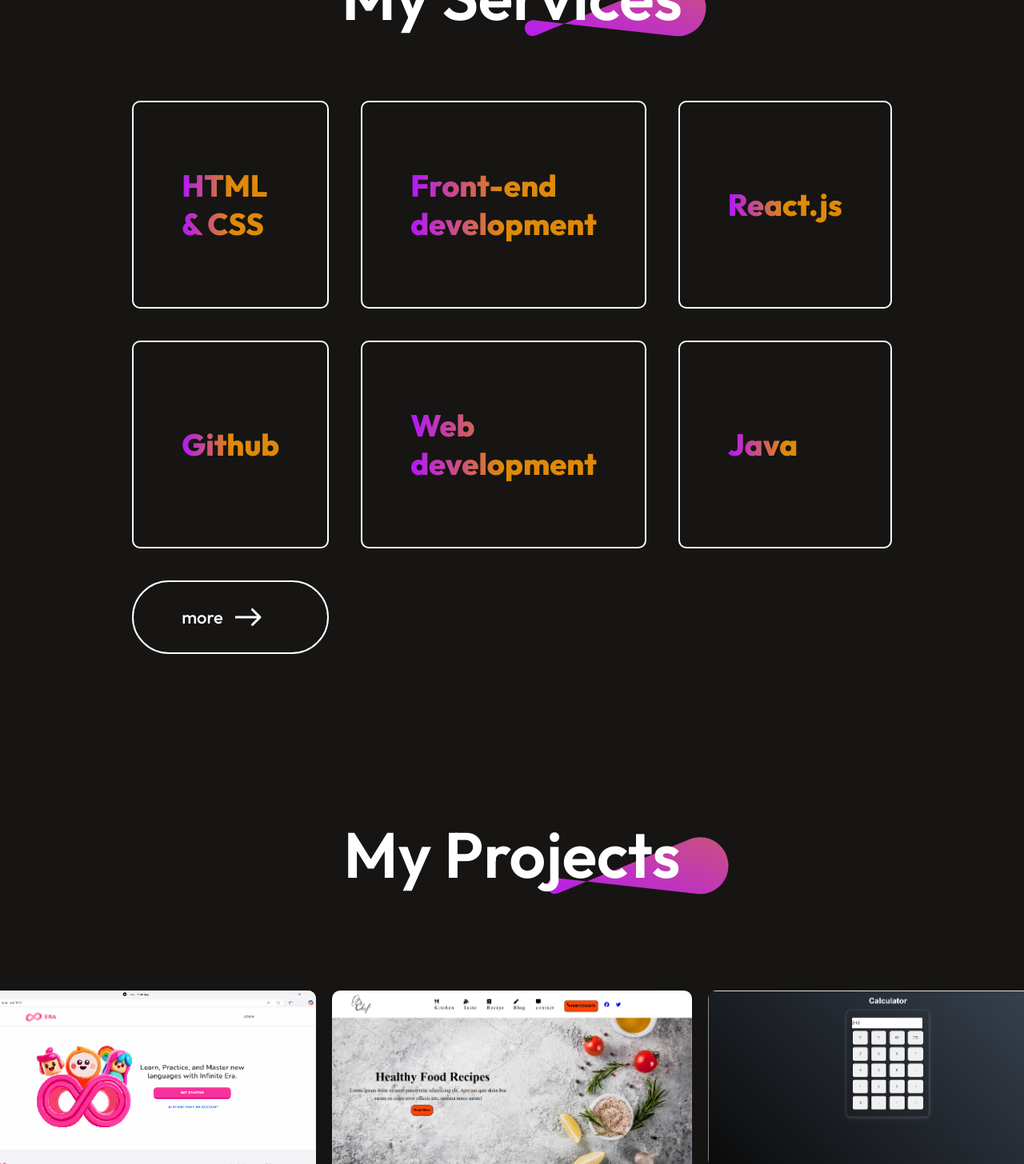
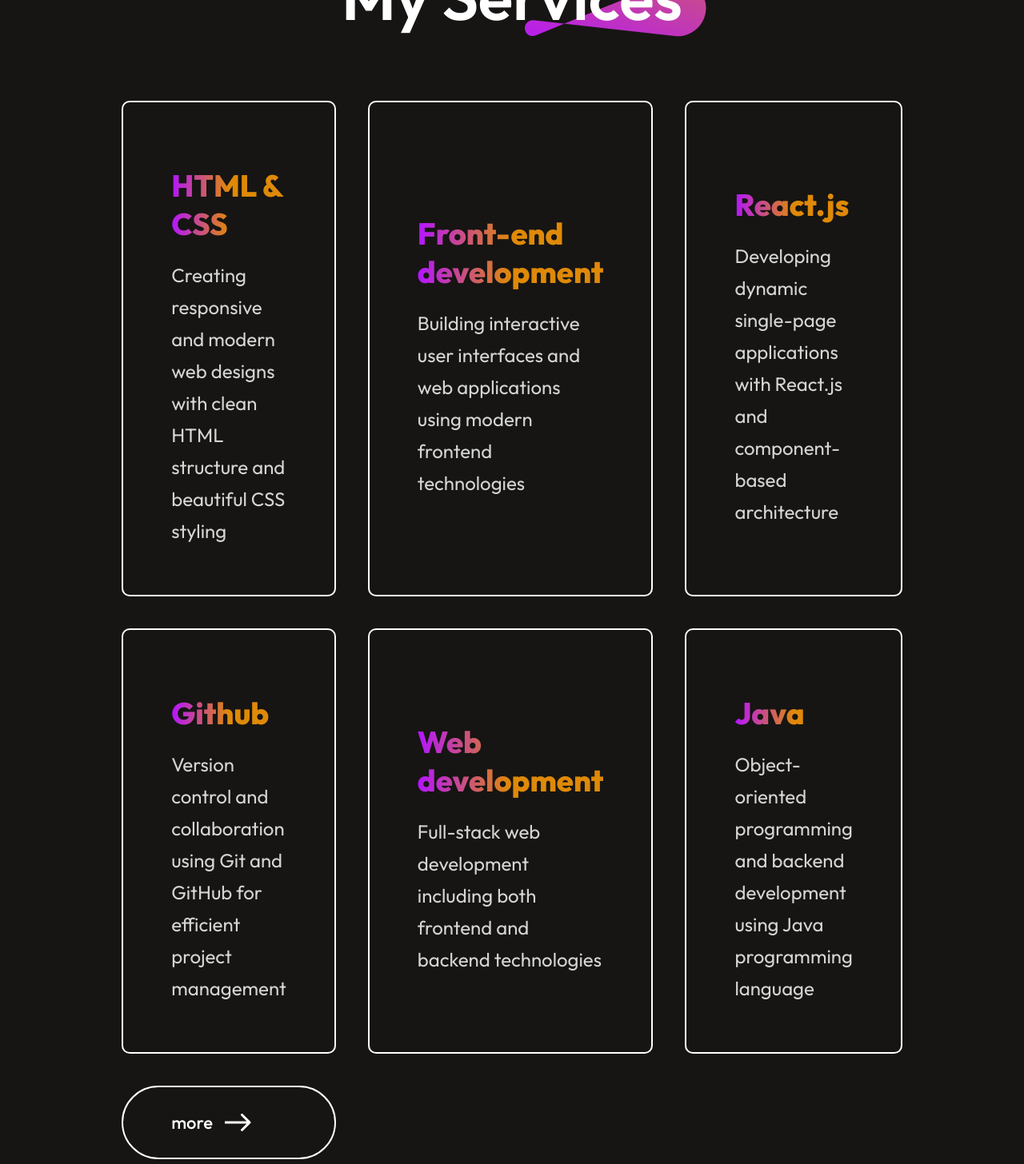
Before and after one commit to shrutinikam27/Portfolio_landing, a React (Vite) app: page / in a window 1280 px wide. Shown: the part 1372-2828 px from the top of the page at 80% size. Built offline with nearby package versions, Linux system fonts and the light colour scheme.

Commit message:
Update portfolio components and styling

```diff
--- a/src/Components/Footer/Footer.css
+++ b/src/Components/Footer/Footer.css
@@ -52,7 +52,7 @@
     border-radius: 50px;
     background: linear-gradient(264deg, #DF8908 -5.09%, #B415FF 106.28%);
     transition: 0.3s;
-    pointer-events: cursor;
+    cursor: pointer;
 }
 
 .footer-bottom {
@@ -76,7 +76,6 @@
     transition: 0.3s;
 }
 
-<<<<<<< HEAD
 /* Enhanced Mobile Responsiveness */
 @media (max-width: 1200px) {
     .footer {
@@ -102,16 +101,10 @@
     .footer {
         margin: 50px 70px;
         gap: 25px;
-=======
-@media (max-width: 768px) {
-    .footer {
-        margin: 50px 70px;
->>>>>>> 2726a8b20655d1e7261d8fe30fe3fbd26a1dbb7b
     }
 
     .footer-top {
         flex-direction: column;
-<<<<<<< HEAD
         gap: 40px;
         align-items: flex-start;
     }
@@ -251,15 +244,5 @@
 
     .footer-bottom-right {
         gap: 15px;
-=======
-        gap: 50px;
-    }
-
-
-    .footer-bottom {
-        flex-direction: column-reverse;
-        display: flex;
-        margin-bottom: 50px;
->>>>>>> 2726a8b20655d1e7261d8fe30fe3fbd26a1dbb7b
     }
 }
--- a/src/Components/Services/Services.jsx
+++ b/src/Components/Services/Services.jsx
@@ -1,6 +1,5 @@
 import React from 'react'
 import './Services.css'
-import '../../Components/Work/MyWork.css'
 import theme_pattern from '../../assets/theme_pattern.svg'
 import Services_Data from '../../assets/services_data'
 import arrow_icon from '../../assets/arrow_icon.svg'
--- a/src/assets/services_data.js
+++ b/src/assets/services_data.js
@@ -1,33 +1,27 @@
 const Services_Data = [
     {
-
         s_name: "HTML & CSS",
-
+        s_desc: "Creating responsive and modern web designs with clean HTML structure and beautiful CSS styling"
     },
     {
-
         s_name: "Front-end development",
-
+        s_desc: "Building interactive user interfaces and web applications using modern frontend technologies"
     },
     {
-
         s_name: "React.js",
-
+        s_desc: "Developing dynamic single-page applications with React.js and component-based architecture"
     },
     {
-
         s_name: "Github",
-
+        s_desc: "Version control and collaboration using Git and GitHub for efficient project management"
     },
     {
-
         s_name: "Web development",
-
+        s_desc: "Full-stack web development including both frontend and backend technologies"
     },
     {
-
         s_name: "Java",
-
+        s_desc: "Object-oriented programming and backend development using Java programming language"
     },
 ]
 
```
